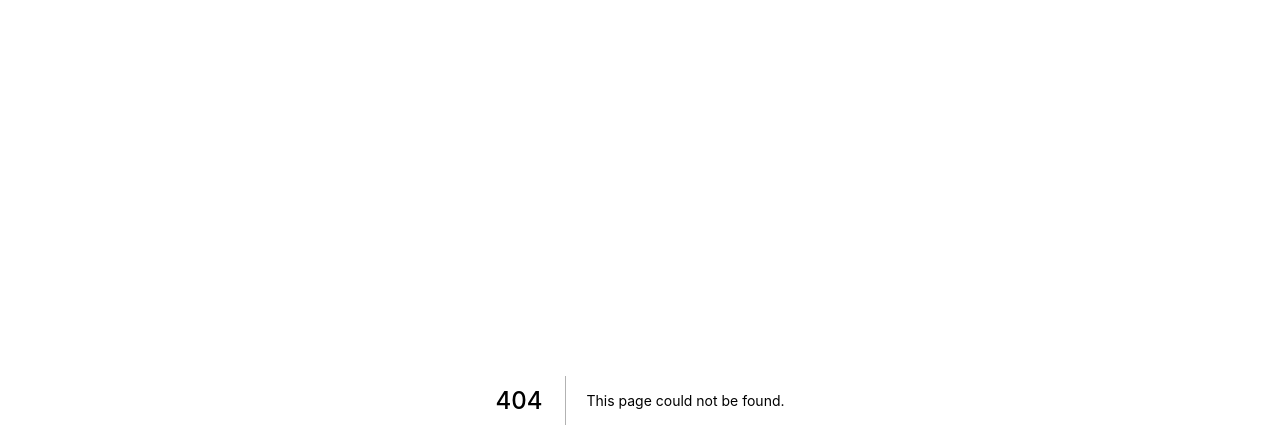
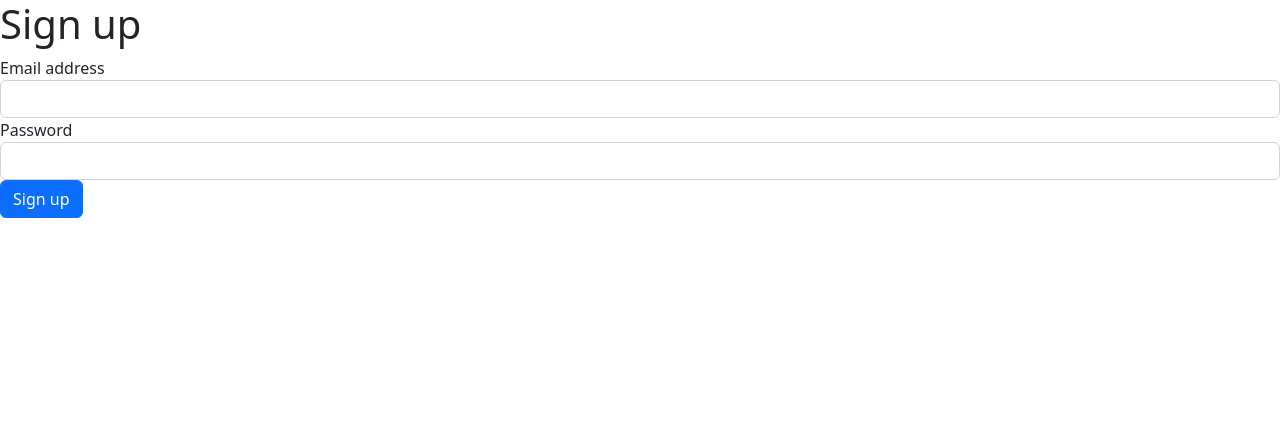
Before and after one commit to prlina01/Ticketing, a Next.js app in the folder client/: page /auth/signup in a window 1280 px wide. Before the commit this address had no page. Shown: the top 448 px of the page. Built offline with nearby package versions, Linux system fonts and the light colour scheme.

Commit message:
fix: Implement the sign-up page.

```diff
--- /dev/null
+++ b/client/pages/auth/signup.tsx
@@ -0,0 +1,48 @@
+import type { NextPage } from 'next'
+import {FormEvent, useState} from "react";
+import axios from 'axios'
+
+const Signup: NextPage = () => {
+	const [email, setEmail] = useState('')
+	const [password, setPassword] = useState('')
+	const [errors, setErrors] = useState([])
+
+	const onSubmit = async (e: FormEvent) => {
+		e.preventDefault()
+		try {
+			const response = await axios.post('/api/users/signup', {
+				email, password
+			})
+			console.log(response.data)
+
+		} catch (err: any) {
+			setErrors(err.response.data.errors)
+		}
+	}
+
+	return (
+		<form onSubmit={onSubmit}>
+			<h1>Sign up</h1>
+			<div className="form-group">
+				<label>Email address</label>
+				<input value={email} onChange={e => setEmail(e.target.value)} className="form-control"/>
+			</div>
+			<div className="form-group">
+				<label>Password</label>
+				<input value={password} onChange={e => setPassword(e.target.value)} type="password" className="form-control"/>
+			</div>
+			{errors.length > 0 &&
+				<div className="alert alert-danger">
+				<h4>Oops....</h4>
+				<ul className="my-0">
+					{errors.map((err: any) => <li key={err.message}>{err.message}</li>)}
+				</ul>
+				</div>
+			}
+
+			<button className="btn btn-primary">Sign up</button>
+		</form>
+	)
+}
+
+export default Signup
```
